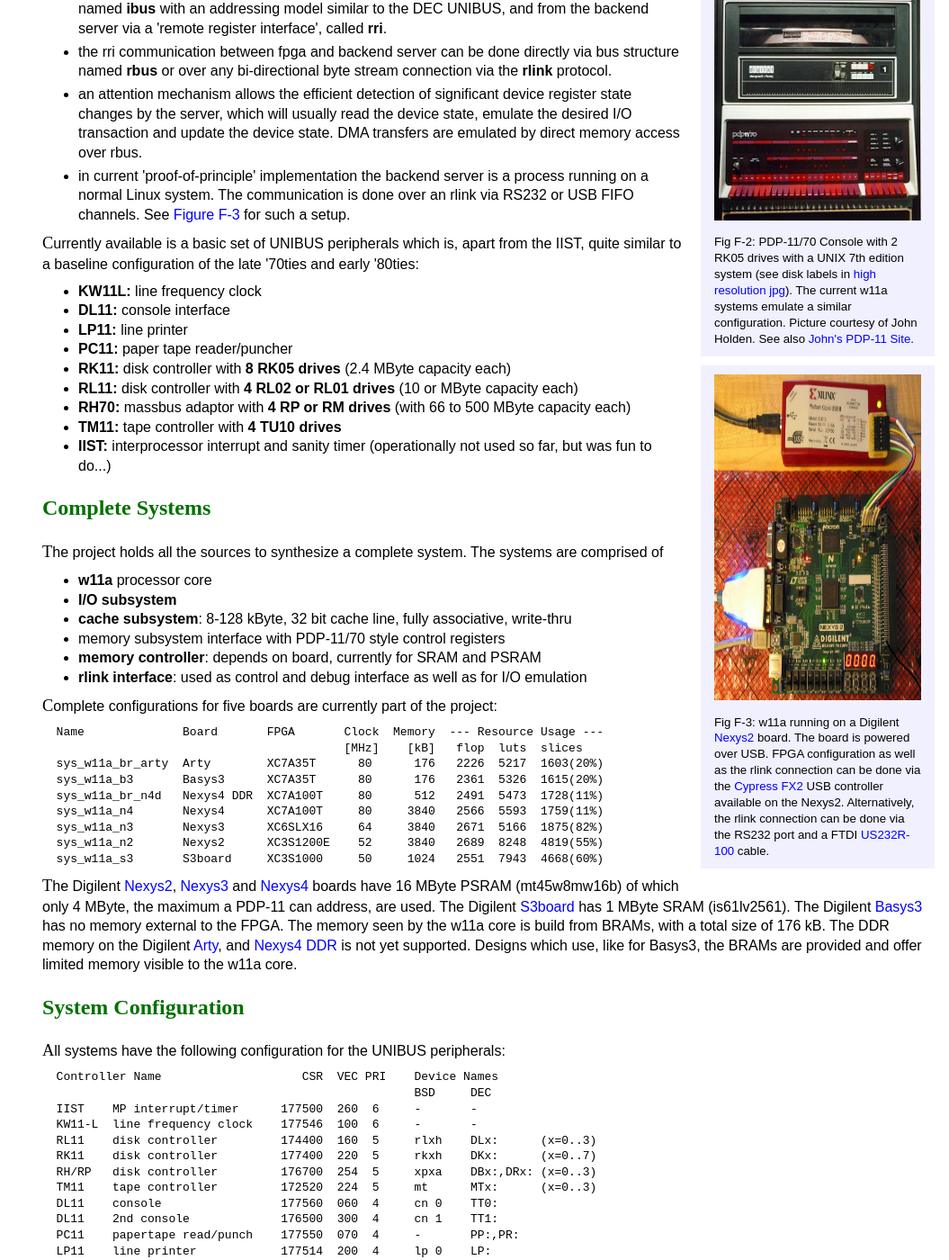
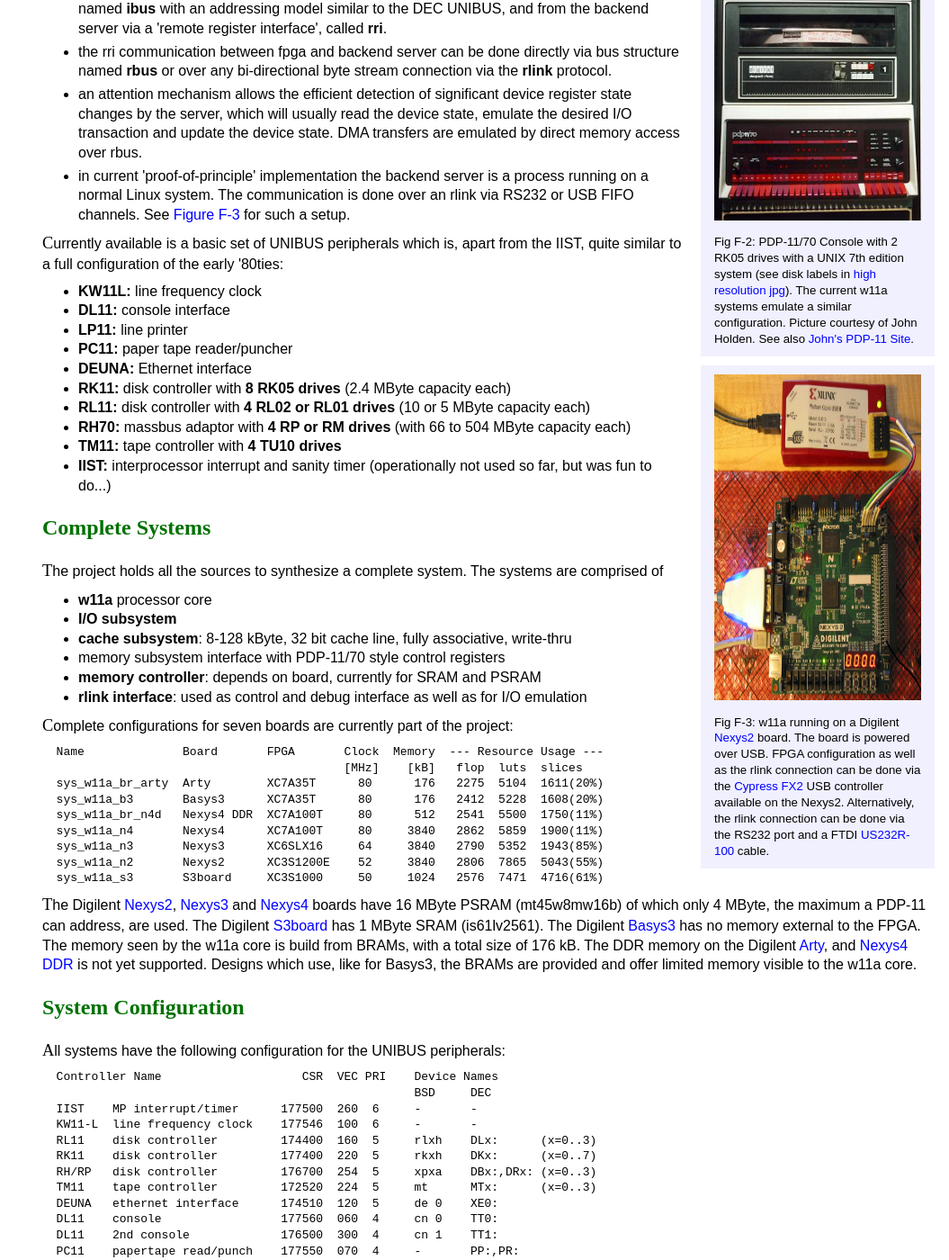
Before and after one commit to wfjm/wfjm.github.io, a Jekyll site: the page built from home/w11/impl/index.html, in a window 1280 px wide and 1400 px high, scrolled down 644 px. Shown: the whole window at 90% size, without its empty margins (225-1280 px from the left). Built offline with Jekyll 4.4.1, drawn with Linux system fonts in a browser that asks for light colours; some of the changed text lies outside the part shown.

Commit message:
minor updates

```diff
--- a/home/w11/impl/index.html
+++ b/home/w11/impl/index.html
@@ -112,20 +112,20 @@ I/O hardware all I/O transactions are <b>emulated</b> by a
 </ul>
 <p>
 Currently available is a basic set of UNIBUS peripherals which is, apart from
-    the IIST, quite similar to a baseline configuration of the late '70ties
-    and early '80ties:
+    the IIST, quite similar to a full configuration of the early '80ties:
 </p>
 <ul>
   <li><b>KW11L:</b> line frequency clock</li>
   <li><b>DL11:</b> console interface</li>
   <li><b>LP11:</b> line printer</li>
   <li><b>PC11:</b> paper tape reader/puncher</li>
+  <li><b>DEUNA:</b> Ethernet interface</li>
   <li><b>RK11:</b> disk controller with <b>8 RK05 drives</b>
             (2.4 MByte capacity each)</li>
   <li><b>RL11:</b> disk controller with <b>4 RL02 or RL01 drives</b>
-            (10 or MByte capacity each)</li>
+            (10 or 5 MByte capacity each)</li>
   <li><b>RH70:</b> massbus adaptor with <b>4 RP or RM drives</b> (with 66 to
-  500 MByte capacity each)</li>
+  504 MByte capacity each)</li>
   <li><b>TM11:</b> tape controller with <b>4 TU10 drives</b></li>
   <li><b>IIST:</b> interprocessor interrupt and sanity timer (operationally
         not used so far, but was fun to do...)</li>
@@ -148,18 +148,18 @@ are comprised of
         for I/O emulation</li>
 </ul>
 <p>
-Complete configurations for five boards are currently part of the project:
+Complete configurations for seven boards are currently part of the project:
 </p>
 <pre>
   Name              Board       FPGA       Clock  Memory  --- Resource Usage ---
                                            [MHz]    [kB]   flop  luts  slices
-  sys_w11a_br_arty  Arty        XC7A35T      80      176   2226  5217  1603(20%)
-  sys_w11a_b3       Basys3      XC7A35T      80      176   2361  5326  1615(20%)
-  sys_w11a_br_n4d   Nexys4 DDR  XC7A100T     80      512   2491  5473  1728(11%)
-  sys_w11a_n4       Nexys4      XC7A100T     80     3840   2566  5593  1759(11%)
-  sys_w11a_n3       Nexys3      XC6SLX16     64     3840   2671  5166  1875(82%)
-  sys_w11a_n2       Nexys2      XC3S1200E    52     3840   2689  8248  4819(55%)
-  sys_w11a_s3       S3board     XC3S1000     50     1024   2551  7943  4668(60%)
+  sys_w11a_br_arty  Arty        XC7A35T      80      176   2275  5104  1611(20%)
+  sys_w11a_b3       Basys3      XC7A35T      80      176   2412  5228  1608(20%)
+  sys_w11a_br_n4d   Nexys4 DDR  XC7A100T     80      512   2541  5500  1750(11%)
+  sys_w11a_n4       Nexys4      XC7A100T     80     3840   2862  5859  1900(11%)
+  sys_w11a_n3       Nexys3      XC6SLX16     64     3840   2790  5352  1943(85%)
+  sys_w11a_n2       Nexys2      XC3S1200E    52     3840   2806  7865  5043(55%)
+  sys_w11a_s3       S3board     XC3S1000     50     1024   2576  7471  4716(61%)
 </pre>
 
 <p>
@@ -196,6 +196,7 @@ All systems have the following configuration for the UNIBUS peripherals:
   RK11    disk controller         177400  220  5     rkxh    DKx:      (x=0..7)
   RH/RP   disk controller         176700  254  5     xpxa    DBx:,DRx: (x=0..3)
   TM11    tape controller         172520  224  5     mt      MTx:      (x=0..3)
+  DEUNA   ethernet interface      174510  120  5     de 0    XE0:
   DL11    console                 177560  060  4     cn 0    TT0:
   DL11    2nd console             176500  300  4     cn 1    TT1:
   PC11    papertape read/punch    177550  070  4     -       PP:,PR:
```
Also changed, not shown: other parts of home/w11/impl/index.html (+1 -1 lines), home/w11/proj/roadmap.html (+5 -4 lines).
